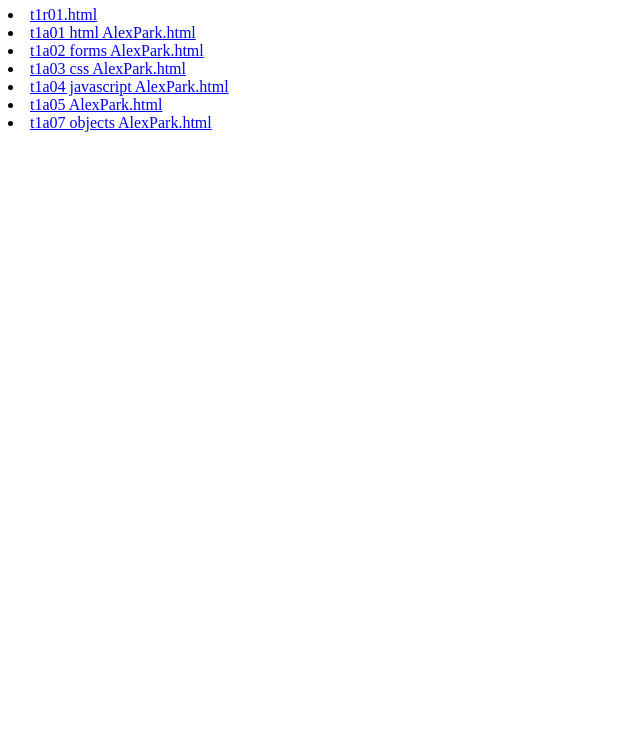
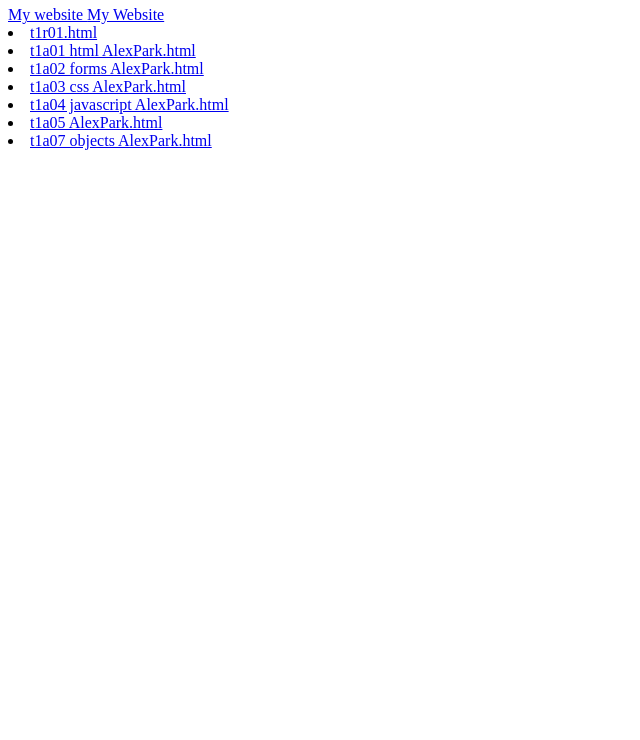
Before and after one commit to 1STchoco/game---dev---repo---Alex-Park, a plain HTML site: page index.html in a window 1280 px wide. Shown: the part 60-800 px from the top of the page, without its empty margins (0-640 px from the left). Drawn offline with Linux system fonts and the light colour scheme.

Commit message:
Update index.html

```diff
--- a/index.html
+++ b/index.html
@@ -1,7 +1,8 @@
 <h1 align center>
   Game Dev 2017 by Alex </h1>
 
-
+<a href="https://1stchoco.github.io/game-dev-repo-Alex-Park/"> My website </a>
+<a href="https://github.com/1STchoco/game---dev---repo---Alex-Park"> My Website</a>
 
 <li> <a href="t1r01.html"> t1r01.html </a>
 <li> <a href="t1a01 html AlexPark.html"> t1a01 html AlexPark.html</a>
```
